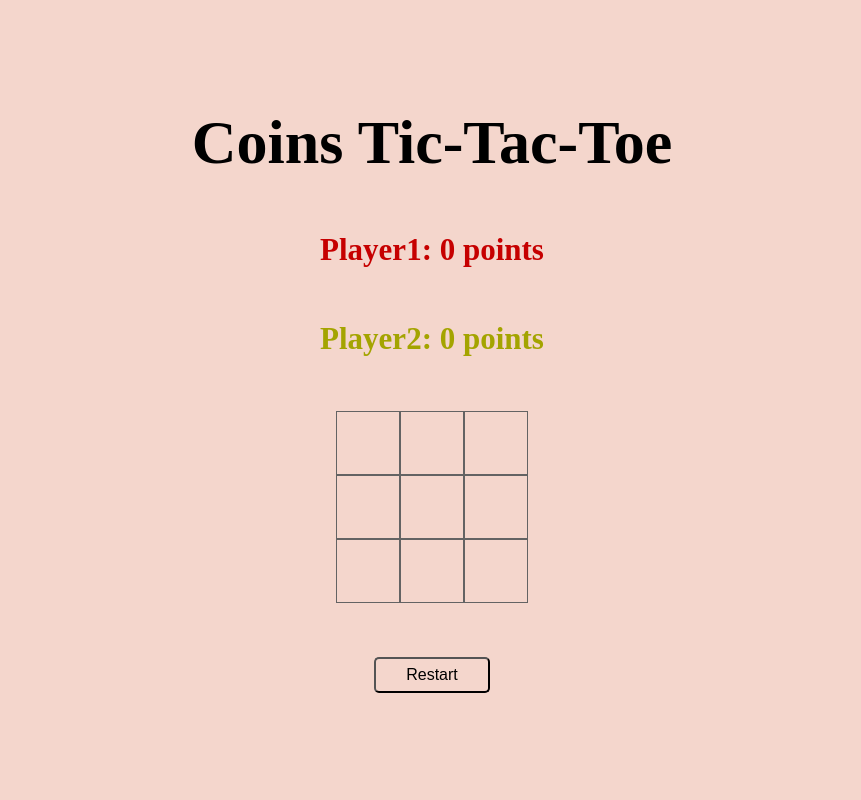
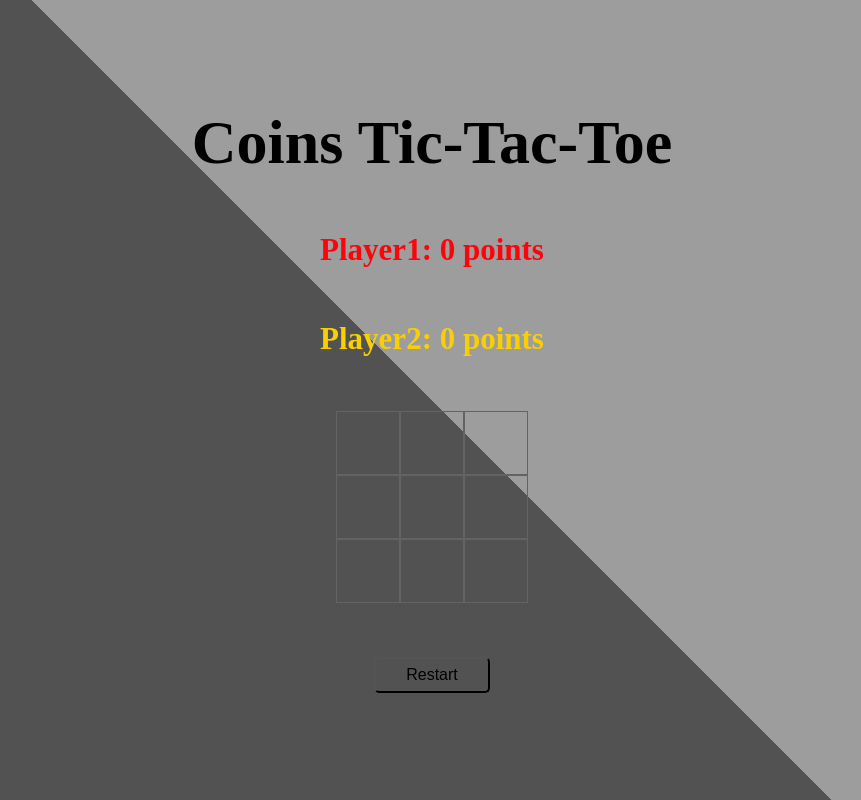
Before and after one commit to mohammadammash/tictactoe-frontend, a plain HTML site: page index.html in a window 1280 px wide. Shown: the whole page, without its empty margins (208-1069 px from the left). Drawn offline with Linux system fonts and the light colour scheme.

Commit message:
restyling background color and font-color in '/styles/app.css'

```diff
--- a/js/app.js
+++ b/js/app.js
@@ -15,7 +15,7 @@ winPatterns.add("258");
 winPatterns.add("048");
 winPatterns.add("246");
 
-// i didn't used arrow function=> this doesn't work well within :)
+// i didn't used arrow function=> this doesn't work well within
 const play = function(){
     console.log(this);
     if(playerTurn == 'red') this.classList.add('redIcon');
--- a/styles/styles.css
+++ b/styles/styles.css
@@ -18,7 +18,7 @@ body {
   justify-content: center;
   align-items: center;
   height: 100vh;
-  background-color: #f4d6cc;
+  background: linear-gradient(45deg, rgb(82, 82, 82) 0 50%, rgb(157, 157, 157) 50% 100%);
 }
 main {
   display: flex;
@@ -28,10 +28,10 @@ main {
   height: 80%;
 }
 .player1 {
-  color: rgb(198, 0, 0);
+  color: #FF030B;
 }
 .player2 {
-  color: rgb(164, 164, 0);
+  color: #F9CF03;
 }
 .board {
   width: 40%;
```
